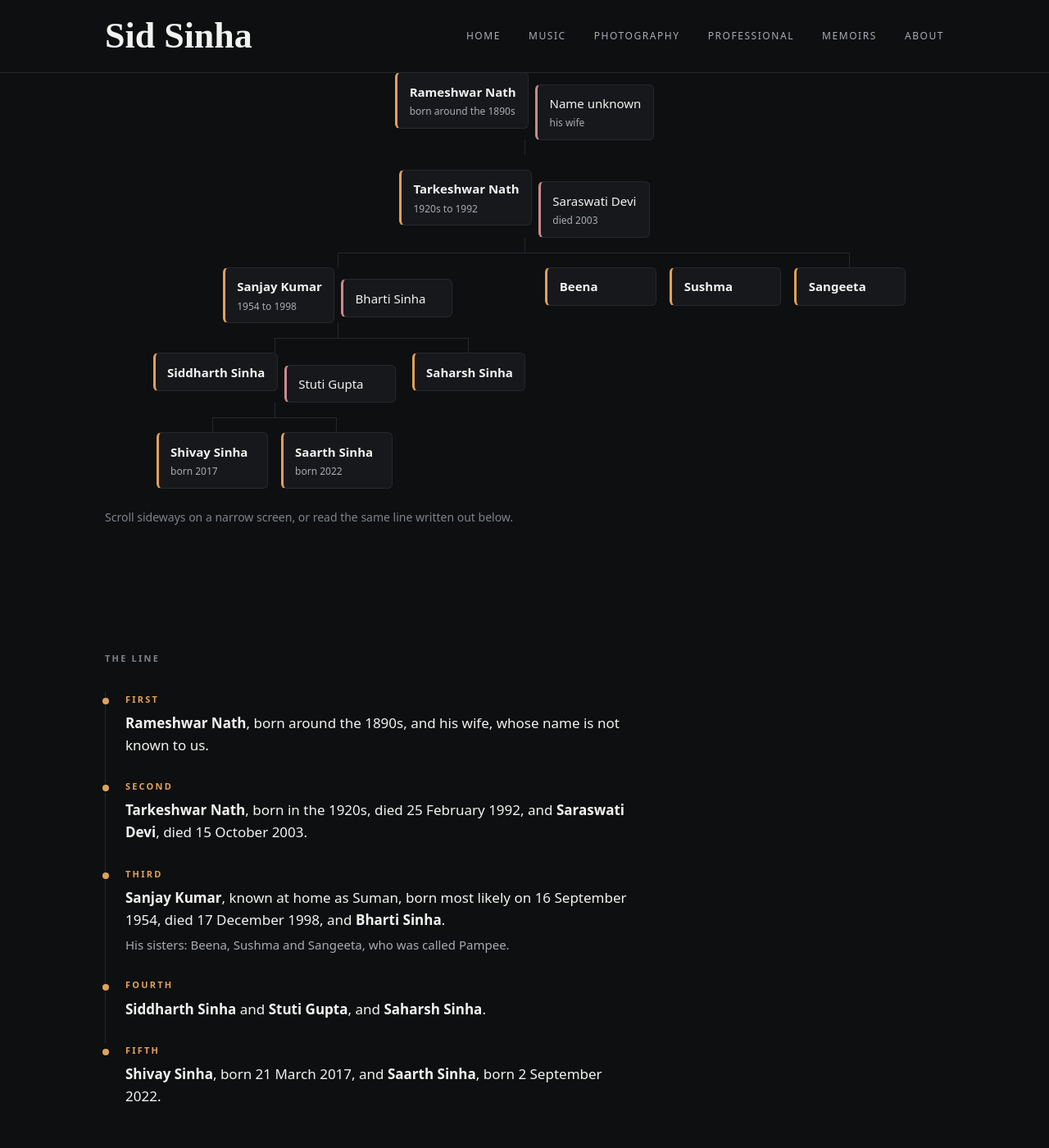
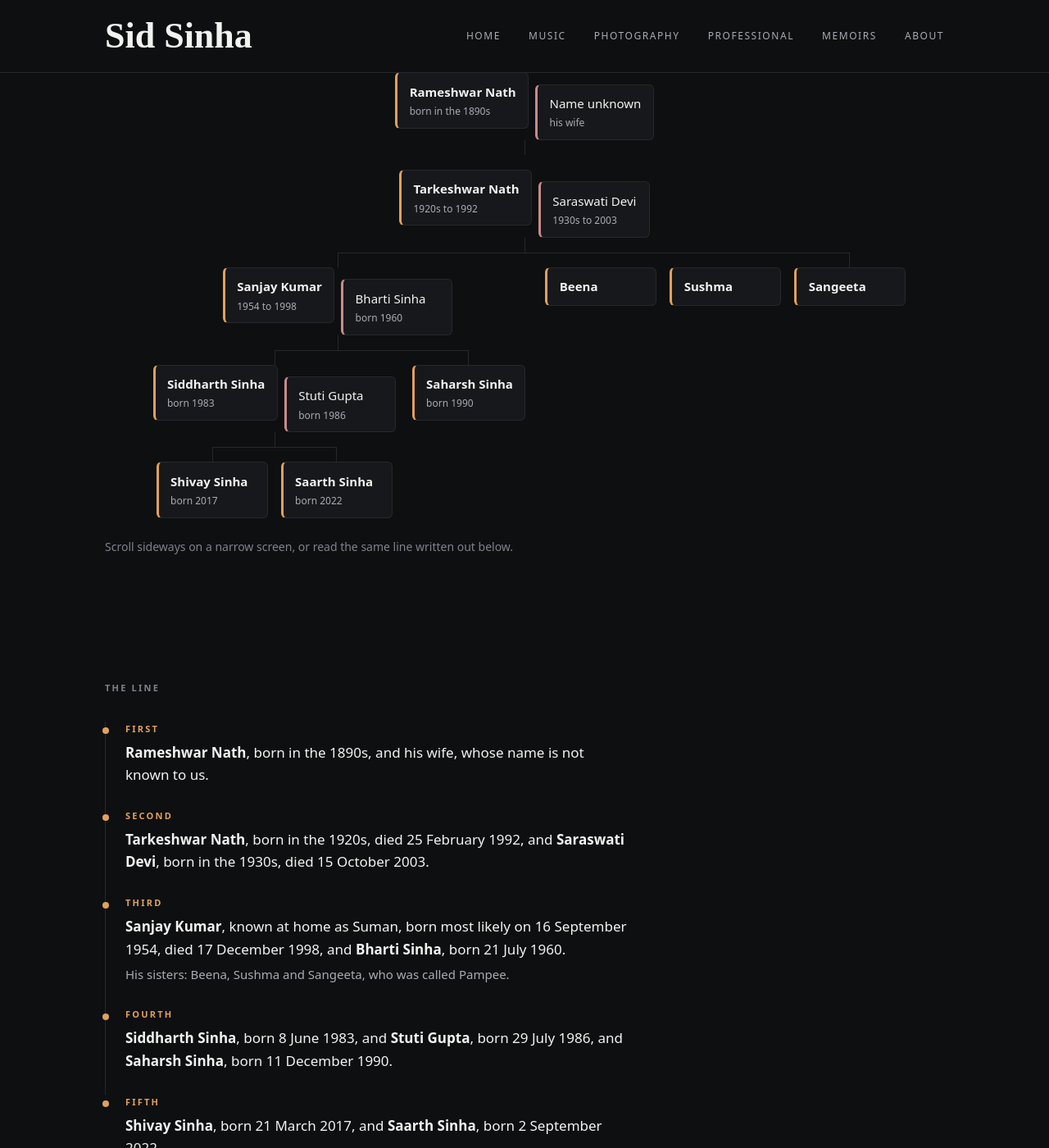
Before and after one commit to SidSays/SidSays.github.io, a Jekyll site: the page built from family.html, in a window 1280 px wide and 1400 px high, scrolled down 427 px. Shown: the whole window at 82% size. Built offline with Jekyll 4.4.1, drawn with Linux system fonts in a browser that asks for light colours; some web fonts are replaced; some of the changed text lies outside the part shown.

Commit message:
Add files via upload

```diff
--- a/family.html
+++ b/family.html
@@ -26,27 +26,27 @@ description: "Five generations of Siddharth Sinha's family, from Pondil village
     <div class="chart">
       <ul class="ftree">
         <li>
-          <div class="unit couple"><div class="node"><span class="node-name">Rameshwar Nath</span><span class="node-meta">born around the 1890s</span></div><div class="node spouse"><span class="node-name">Name unknown</span><span class="node-meta">his wife</span></div></div>
+          <div class="unit couple"><div class="node"><span class="node-name">Rameshwar Nath</span><span class="node-meta">born in the 1890s</span></div><div class="node spouse"><span class="node-name">Name unknown</span><span class="node-meta">his wife</span></div></div>
           <ul>
             <li>
-              <div class="unit couple"><div class="node"><span class="node-name">Tarkeshwar Nath</span><span class="node-meta">1920s to 1992</span></div><div class="node spouse"><span class="node-name">Saraswati Devi</span><span class="node-meta">died 2003</span></div></div>
+              <div class="unit couple"><div class="node"><span class="node-name">Tarkeshwar Nath</span><span class="node-meta">1920s to 1992</span></div><div class="node spouse"><span class="node-name">Saraswati Devi</span><span class="node-meta">1930s to 2003</span></div></div>
               <ul>
                 <li>
-                  <div class="unit couple"><div class="node"><span class="node-name">Sanjay Kumar</span><span class="node-meta">1954 to 1998</span></div><div class="node spouse"><span class="node-name">Bharti Sinha</span></div></div>
+                  <div class="unit couple"><div class="node"><span class="node-name">Sanjay Kumar</span><span class="node-meta">1954 to 1998</span></div><div class="node spouse"><span class="node-name">Bharti Sinha</span><span class="node-meta">born 1960</span></div></div>
                   <ul>
                     <li>
-                      <div class="unit couple"><div class="node"><span class="node-name">Siddharth Sinha</span></div><div class="node spouse"><span class="node-name">Stuti Gupta</span></div></div>
+                      <div class="unit couple"><div class="node"><span class="node-name">Siddharth Sinha</span><span class="node-meta">born 1983</span></div><div class="node spouse"><span class="node-name">Stuti Gupta</span><span class="node-meta">born 1986</span></div></div>
                       <ul>
                         <li><div class="unit"><div class="node"><span class="node-name">Shivay Sinha</span><span class="node-meta">born 2017</span></div></div></li>
                         <li><div class="unit"><div class="node"><span class="node-name">Saarth Sinha</span><span class="node-meta">born 2022</span></div></div></li>
                       </ul>
                     </li>
-                    <li><div class="unit"><div class="node"><span class="node-name">Saharsh Sinha</span></div></div></li>
+                    <li><div class="unit"><div class="node sib"><span class="node-name">Saharsh Sinha</span><span class="node-meta">born 1990</span></div></div></li>
                   </ul>
                 </li>
-                <li><div class="unit"><div class="node"><span class="node-name">Beena</span></div></div></li>
-                <li><div class="unit"><div class="node"><span class="node-name">Sushma</span></div></div></li>
-                <li><div class="unit"><div class="node"><span class="node-name">Sangeeta</span></div></div></li>
+                <li><div class="unit"><div class="node sib"><span class="node-name">Beena</span></div></div></li>
+                <li><div class="unit"><div class="node sib"><span class="node-name">Sushma</span></div></div></li>
+                <li><div class="unit"><div class="node sib"><span class="node-name">Sangeeta</span></div></div></li>
               </ul>
             </li>
           </ul>
@@ -64,20 +64,20 @@ description: "Five generations of Siddharth Sinha's family, from Pondil village
     <ol class="tree">
       <li>
         <span class="tree-gen">First</span>
-        <p class="tree-people"><strong>Rameshwar Nath</strong>, born around the 1890s, and his wife, whose name is not known to us.</p>
+        <p class="tree-people"><strong>Rameshwar Nath</strong>, born in the 1890s, and his wife, whose name is not known to us.</p>
       </li>
       <li>
         <span class="tree-gen">Second</span>
-        <p class="tree-people"><strong>Tarkeshwar Nath</strong>, born in the 1920s, died 25 February 1992, and <strong>Saraswati Devi</strong>, died 15 October 2003.</p>
+        <p class="tree-people"><strong>Tarkeshwar Nath</strong>, born in the 1920s, died 25 February 1992, and <strong>Saraswati Devi</strong>, born in the 1930s, died 15 October 2003.</p>
       </li>
       <li>
         <span class="tree-gen">Third</span>
-        <p class="tree-people"><strong>Sanjay Kumar</strong>, known at home as Suman, born most likely on 16 September 1954, died 17 December 1998, and <strong>Bharti Sinha</strong>.</p>
+        <p class="tree-people"><strong>Sanjay Kumar</strong>, known at home as Suman, born most likely on 16 September 1954, died 17 December 1998, and <strong>Bharti Sinha</strong>, born 21 July 1960.</p>
         <p class="tree-note">His sisters: Beena, Sushma and Sangeeta, who was called Pampee.</p>
       </li>
       <li>
         <span class="tree-gen">Fourth</span>
-        <p class="tree-people"><strong>Siddharth Sinha</strong> and <strong>Stuti Gupta</strong>, and <strong>Saharsh Sinha</strong>.</p>
+        <p class="tree-people"><strong>Siddharth Sinha</strong>, born 8 June 1983, and <strong>Stuti Gupta</strong>, born 29 July 1986, and <strong>Saharsh Sinha</strong>, born 11 December 1990.</p>
       </li>
       <li>
         <span class="tree-gen">Fifth</span>
@@ -158,7 +158,7 @@ description: "Five generations of Siddharth Sinha's family, from Pondil village
       fighting it. I wish I had been given more time with him.</p>
 
     <h2>Saraswati Devi</h2>
-    <p class="person-meta">Born in Sitamarhi, Bihar. Died 15 October 2003.</p>
+    <p class="person-meta">Born in the 1930s in Sitamarhi, Bihar. Died 15 October 2003.</p>
     <p>She came from Sitamarhi and lived in Pondil, Gaya and then Patna. She
       kept the house, and she worshipped Shiva with a devotion that shaped the
       family: it was Shiva temples the priest sent them to when they wanted a
@@ -180,15 +180,19 @@ description: "Five generations of Siddharth Sinha's family, from Pondil village
     <p class="person-todo">My father. This is the part I have not written yet.</p>
 
     <h2>Bharti Sinha</h2>
+    <p class="person-meta">Born 21 July 1960.</p>
     <p class="person-todo">My mother, and the reason my brother and I are called Sinha. Still to write.</p>
 
     <h2>Siddharth Sinha</h2>
+    <p class="person-meta">Born 8 June 1983.</p>
     <p class="person-todo">Born Siddharth Utsav. Still to write.</p>
 
     <h2>Stuti Gupta</h2>
+    <p class="person-meta">Born 29 July 1986.</p>
     <p class="person-todo">Still to write.</p>
 
     <h2>Saharsh Sinha</h2>
+    <p class="person-meta">Born 11 December 1990.</p>
     <p class="person-todo">Born Saharsh Sanyam. Still to write.</p>
 
     <h2>Shivay and Saarth</h2>
```
